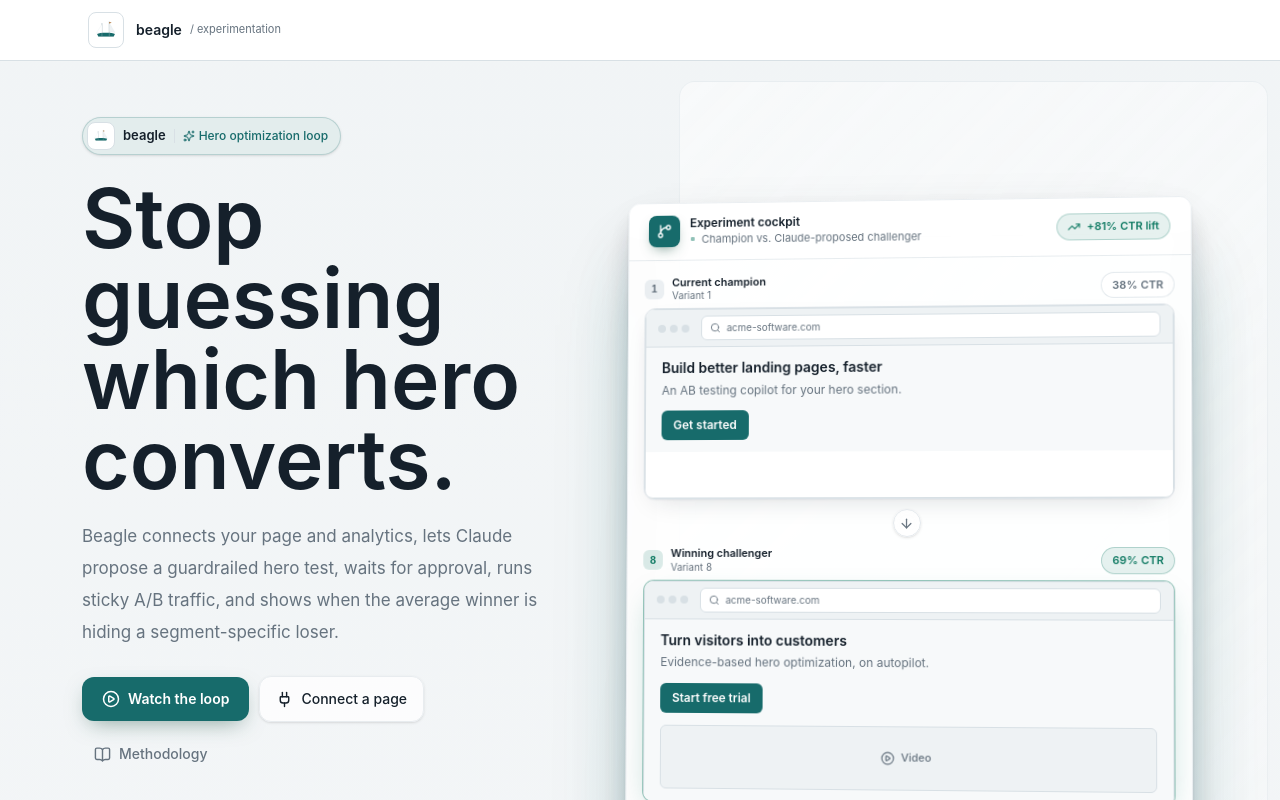
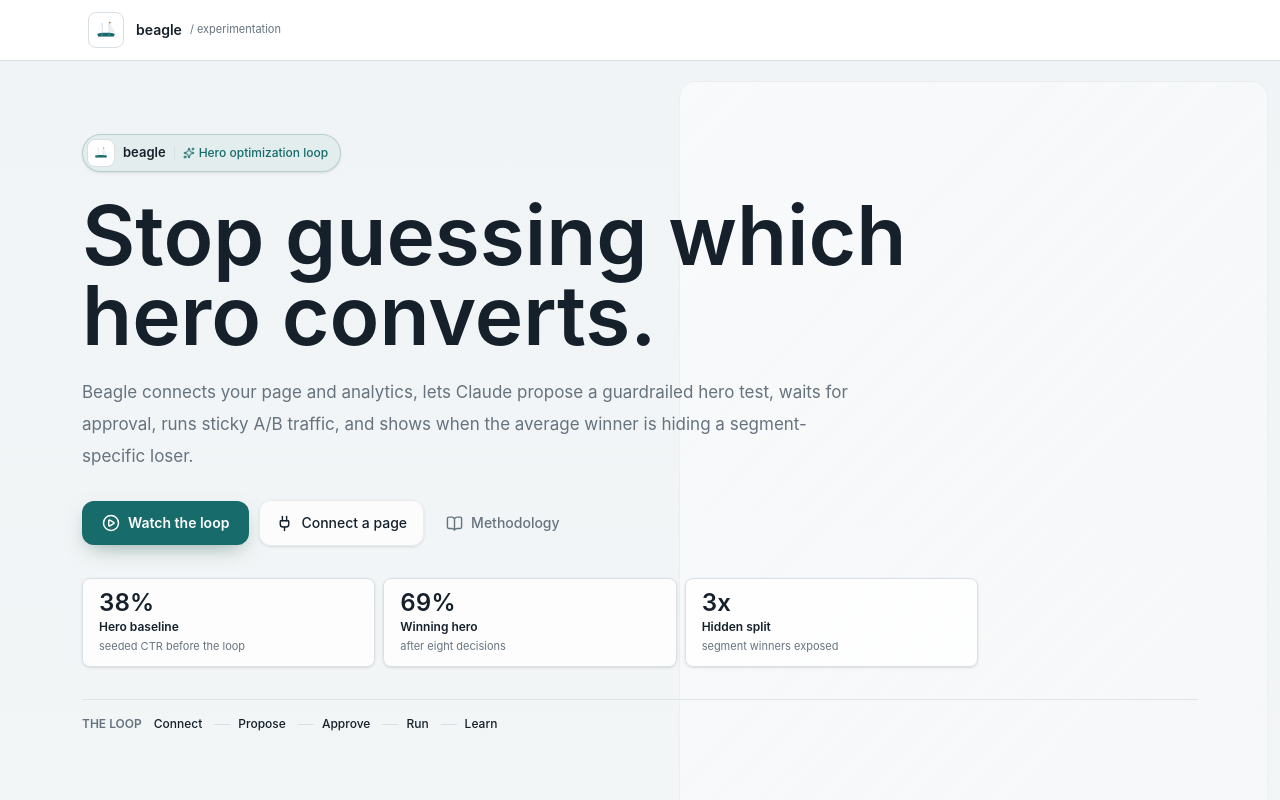
Before and after one commit to DGFvH/beagle-promotype, a React (Vite) app: page / in a window 1280 px wide. Shown: the top 800 px of the page. Built offline with nearby package versions, Linux system fonts and the light colour scheme; no server answers.

Commit message:
Remove empty hero visual column

```diff
--- a/src/components/Hero.jsx
+++ b/src/components/Hero.jsx
@@ -16,7 +16,6 @@
   Users,
 } from "lucide-react";
 import { LogoMark } from "./Logo.jsx";
-import HeroEvolutionVisual from "./HeroEvolutionVisual.jsx";
 
 const LOOP = ["Connect", "Propose", "Approve", "Run", "Learn"];
 
@@ -117,7 +116,7 @@
       className="hero-stage flex w-full flex-col overflow-hidden"
     >
       <div className="hero-scroll-stack">
-        <section className="hero-panel hero-panel-first grid items-center gap-10 py-10 lg:grid-cols-[minmax(0,0.9fr)_minmax(28rem,1.1fr)] lg:gap-14 lg:py-14">
+        <section className="hero-panel hero-panel-first grid items-center py-10 lg:py-14">
           <div className="relative z-10 min-w-0">
             <div className="animate-pop hero-stagger-1">
               <span className="hero-eyebrow inline-flex items-center gap-2 rounded-full py-1 pl-1 pr-3 text-[13px] font-semibold text-ink shadow-sm">
@@ -138,7 +137,7 @@
               Stop guessing which hero converts.
             </h1>
 
-            <p className="animate-pop hero-stagger-2 mt-5 max-w-2xl text-pretty text-base leading-7 text-muted sm:text-[1.0625rem] sm:leading-8">
+            <p className="animate-pop hero-stagger-2 mt-5 max-w-3xl text-pretty text-base leading-7 text-muted sm:text-[1.0625rem] sm:leading-8">
               Beagle connects your page and analytics, lets Claude propose a
               guardrailed hero test, waits for approval, runs sticky A/B traffic,
               and shows when the average winner is hiding a segment-specific loser.
@@ -171,7 +170,7 @@
               </button>
             </div>
 
-            <div className="animate-pop hero-stagger-4 mt-8 grid max-w-2xl gap-2 sm:grid-cols-3">
+            <div className="animate-pop hero-stagger-4 mt-8 grid max-w-4xl gap-2 sm:grid-cols-3">
               {SIGNALS.map((signal) => (
                 <SignalCard key={signal.label} signal={signal} />
               ))}
@@ -188,13 +187,6 @@
             </div>
           </div>
 
-          <div className="relative z-10 min-w-0">
-            <div className="hero-showcase animate-pop hero-stagger-3 relative mx-auto max-w-2xl px-2 lg:mx-0">
-              <div className="hero-showcase-panel">
-                <HeroEvolutionVisual />
-              </div>
-            </div>
-          </div>
         </section>
 
         <ScrollSection
```
